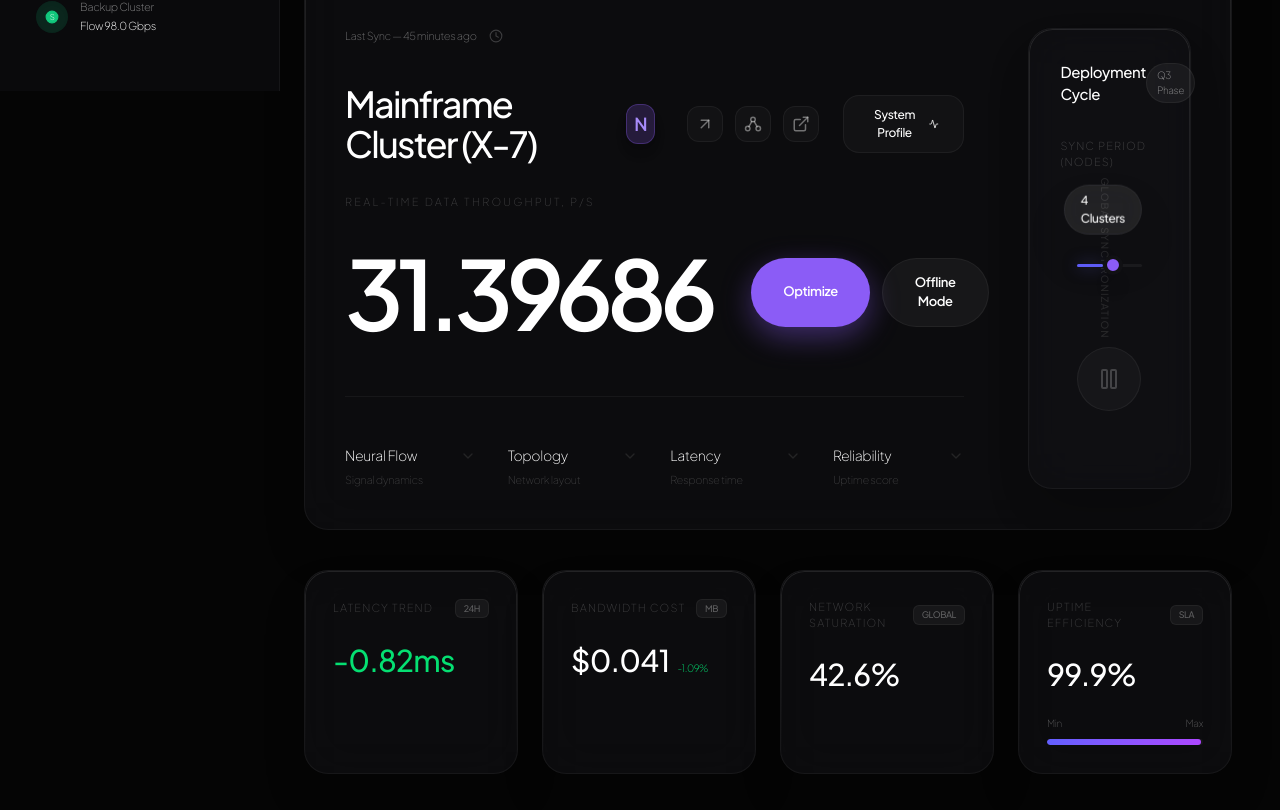
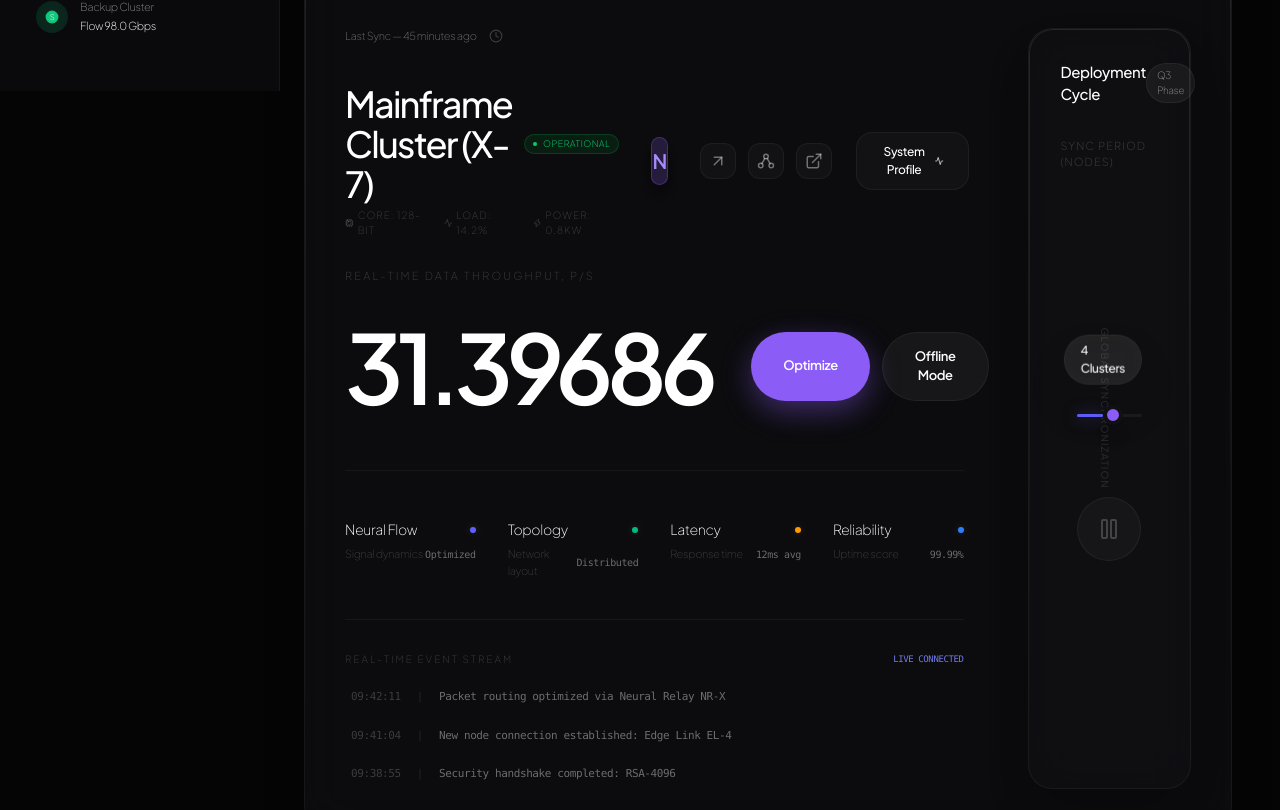
Before and after one commit to sebastianvasquezechavarria1234/nexus, a Next.js app: page / in a window 1280 px wide. Shown: the part 709-1519 px from the top of the page. Built offline with nearby package versions, Linux system fonts and the light colour scheme.

Commit message:
feat: enhance Active Core Infrastructure section with health metrics and logs

```diff
--- a/src/app/page.tsx
+++ b/src/app/page.tsx
@@ -114,8 +114,21 @@ export default function Dashboard() {
               </div>
 
               <div className="flex items-center gap-6">
-                <h2 className="text-4xl font-medium tracking-tighter">Mainframe Cluster (X-7)</h2>
-                <div className="w-10 h-10 rounded-xl bg-[#8b5cf6]/20 border border-[#8b5cf6]/30 flex items-center justify-center text-[#a78bfa] font-semibold text-lg shadow-lg">N</div>
+                <div className="flex flex-col">
+                  <div className="flex items-center gap-3 mb-1">
+                    <h2 className="text-4xl font-medium tracking-tighter">Mainframe Cluster (X-7)</h2>
+                    <span className="flex items-center gap-1.5 px-2 py-0.5 rounded-full bg-green-500/10 border border-green-500/20 text-[9px] text-green-400 font-bold uppercase tracking-wider">
+                      <div className="w-1 h-1 rounded-full bg-green-400 animate-pulse"></div>
+                      Operational
+                    </span>
+                  </div>
+                  <div className="flex items-center gap-4 text-white/20 text-[10px] font-medium uppercase tracking-widest">
+                    <span className="flex items-center gap-1"><Cpu size={10} /> Core: 128-bit</span>
+                    <span className="flex items-center gap-1"><Activity size={10} /> Load: 14.2%</span>
+                    <span className="flex items-center gap-1"><Zap size={10} /> Power: 0.8kW</span>
+                  </div>
+                </div>
+                <div className="w-12 h-12 rounded-2xl bg-[#8b5cf6]/20 border border-[#8b5cf6]/30 flex items-center justify-center text-[#a78bfa] font-semibold text-xl shadow-lg ml-2">N</div>
                 <div className="flex items-center gap-3 ml-2">
                   <div className="p-2 bg-white/[0.03] border border-white/[0.05] rounded-xl text-white/40 hover:text-white transition-colors cursor-pointer"><ArrowUpRight size={18} /></div>
                   <div className="p-2 bg-white/[0.03] border border-white/[0.05] rounded-xl text-white/40 hover:text-white transition-colors cursor-pointer"><Share2 size={18} className="rotate-90" /></div>
@@ -139,19 +152,43 @@ export default function Dashboard() {
 
               <div className="grid grid-cols-4 gap-8 pt-12 border-t border-white/[0.05]">
                 {[
-                  { label: 'Neural Flow', sub: 'Signal dynamics' },
-                  { label: 'Topology', sub: 'Network layout' },
-                  { label: 'Latency', sub: 'Response time' },
-                  { label: 'Reliability', sub: 'Uptime score' },
+                  { label: 'Neural Flow', sub: 'Signal dynamics', value: 'Optimized', status: 'bg-indigo-500' },
+                  { label: 'Topology', sub: 'Network layout', value: 'Distributed', status: 'bg-emerald-500' },
+                  { label: 'Latency', sub: 'Response time', value: '12ms avg', status: 'bg-amber-500' },
+                  { label: 'Reliability', sub: 'Uptime score', value: '99.99%', status: 'bg-blue-500' },
                 ].map((item) => (
                   <div key={item.label} className="cursor-pointer group">
                     <div className="flex items-center justify-between mb-1.5">
                       <span className="text-[14px] font-medium group-hover:text-white transition-colors">{item.label}</span>
-                      <ChevronDown size={16} className="text-white/10 group-hover:text-white/40 transition-colors" />
+                      <div className={`w-1.5 h-1.5 rounded-full ${item.status} shadow-[0_0_8px_rgba(255,255,255,0.2)]`}></div>
                     </div>
-                    <p className="text-[11px] text-white/20 font-medium">{item.sub}</p>
+                    <div className="flex items-center justify-between">
+                      <p className="text-[11px] text-white/20 font-medium">{item.sub}</p>
+                      <span className="text-[10px] text-white/40 font-mono">{item.value}</span>
+                    </div>
                   </div>
                 ))}
+              </div>
+
+              {/* Real-time System Logs */}
+              <div className="pt-8 mt-2 border-t border-white/[0.05]">
+                <div className="flex items-center justify-between mb-4">
+                  <p className="text-[10px] text-white/20 font-medium uppercase tracking-[0.2em]">Real-time Event Stream</p>
+                  <span className="text-[9px] text-indigo-400 font-mono animate-pulse">LIVE CONNECTED</span>
+                </div>
+                <div className="space-y-2.5">
+                  {[
+                    { time: '09:42:11', event: 'Packet routing optimized via Neural Relay NR-X', type: 'system' },
+                    { time: '09:41:04', event: 'New node connection established: Edge Link EL-4', type: 'network' },
+                    { time: '09:38:55', event: 'Security handshake completed: RSA-4096', type: 'security' },
+                  ].map((log, i) => (
+                    <div key={i} className="flex items-center gap-4 text-[11px] font-mono group hover:bg-white/[0.02] p-1.5 rounded-lg transition-all">
+                      <span className="text-white/20">{log.time}</span>
+                      <span className="text-white/10">|</span>
+                      <span className="text-white/40 group-hover:text-white/60 transition-colors">{log.event}</span>
+                    </div>
+                  ))}
+                </div>
               </div>
             </div>
 
```
